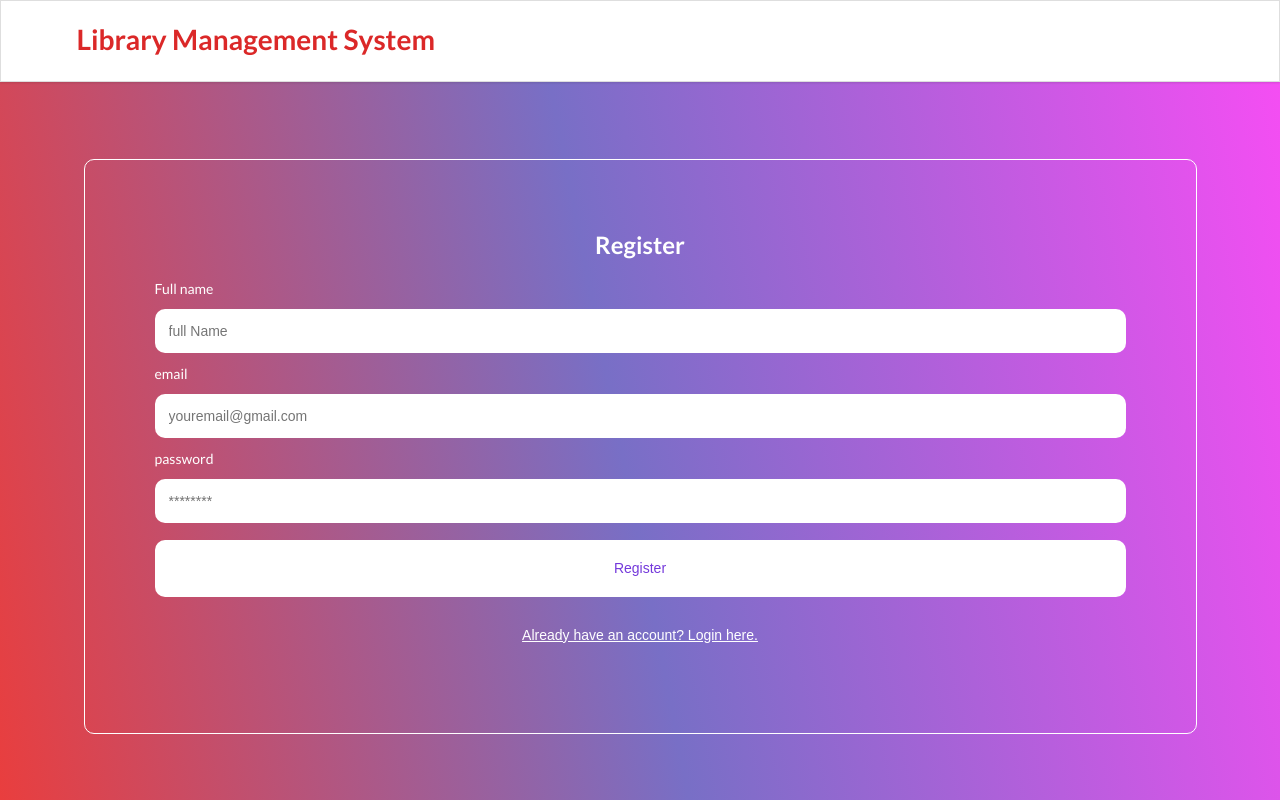
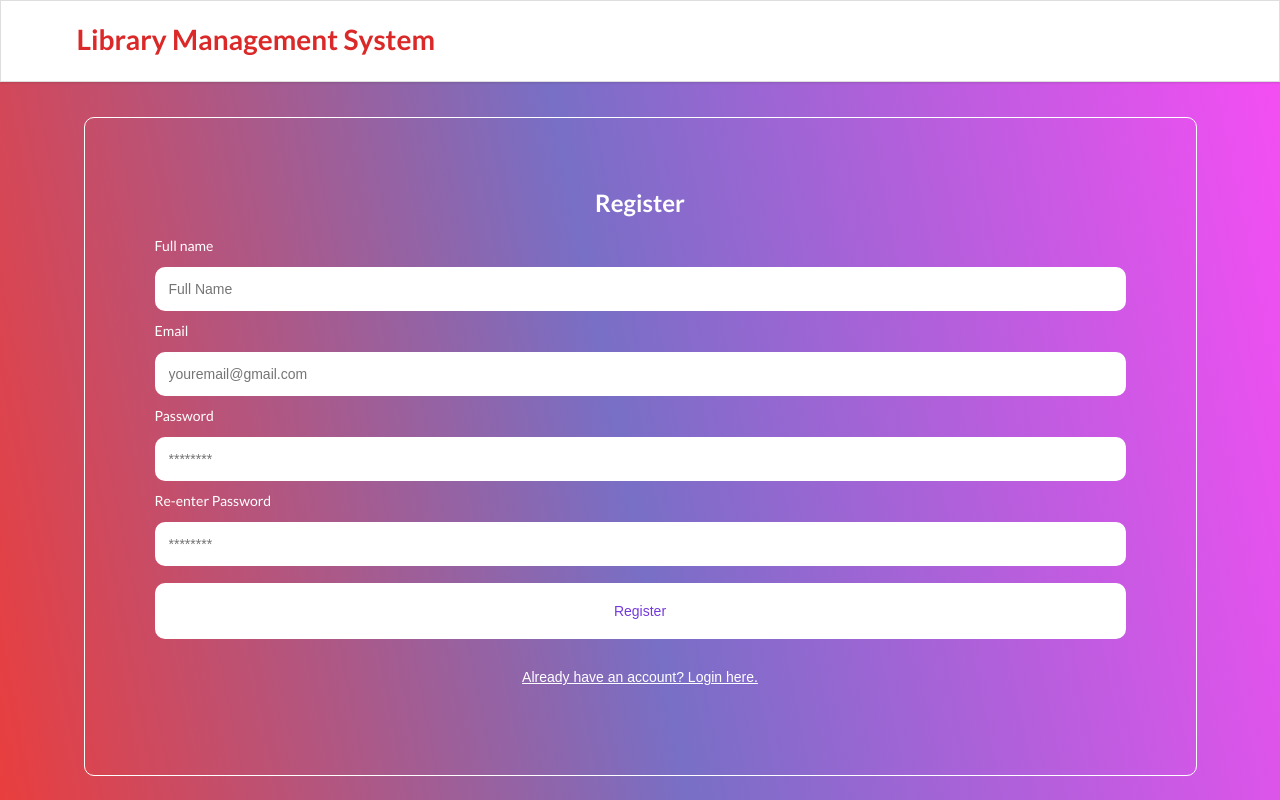
Before and after one commit to cepdnaclk/e19-co225-Library-Management-System-Web-App, a React (Create React App) app in the folder src/main/resources/statics/: page / in a window 1280 px wide. Both pictures are taken after a click on the button "Don't have an account? Register here.". Built offline with nearby package versions, Linux system fonts and the light colour scheme.

Commit message:
Update the register form

```diff
--- a/src/main/resources/statics/src/components/Register.jsx
+++ b/src/main/resources/statics/src/components/Register.jsx
@@ -2,7 +2,8 @@ import React, { useState } from "react";
 
 export const Register = (props) => {
     const [email, setEmail] = useState('');
-    const [pass, setPass] = useState('');
+    const [password, setPassword] = useState('');
+    const [reEnterPassword, setReEnterPassword] = useState('');
     const [name, setName] = useState('');
 
     const handleSubmit = (e) => {
@@ -15,11 +16,13 @@ export const Register = (props) => {
             <h2>Register</h2>
             <form className="register-form" onSubmit={handleSubmit}>
                 <label htmlFor="name">Full name</label>
-            <input value={name} name="name" onChange={(e) => setName(e.target.value)} id="name" placeholder="full Name" />
-            <label htmlFor="email">email</label>
-            <input value={email} onChange={(e) => setEmail(e.target.value)}type="email" placeholder="youremail@gmail.com" id="email" name="email" />
-            <label htmlFor="password">password</label>
-            <input value={pass} onChange={(e) => setPass(e.target.value)} type="password" placeholder="********" id="password" name="password" />
+                <input value={name} name="name" onChange={(e) => setName(e.target.value)} id="name" placeholder="Full Name" />
+                <label htmlFor="email">Email</label>
+                <input value={email} onChange={(e) => setEmail(e.target.value)} type="email" placeholder="youremail@gmail.com" id="email" name="email" />
+                <label htmlFor="password">Password</label>
+                <input value={password} onChange={(e) => setPassword(e.target.value)} type="password" placeholder="********" id="password" name="password" />
+                <label htmlFor="reEnterPassword">Re-enter Password</label>
+                <input value={reEnterPassword} onChange={(e) => setReEnterPassword(e.target.value)} type="password" placeholder="********" id="reEnterPassword" name="reEnterPassword" />
                 <button type="submit">Register</button>
             </form>
             <button className="link-btn" onClick={() => props.onFormSwitch('login')}>Already have an account? Login here.</button>
```
Lines whose indentation alone changed are shown as unchanged.
